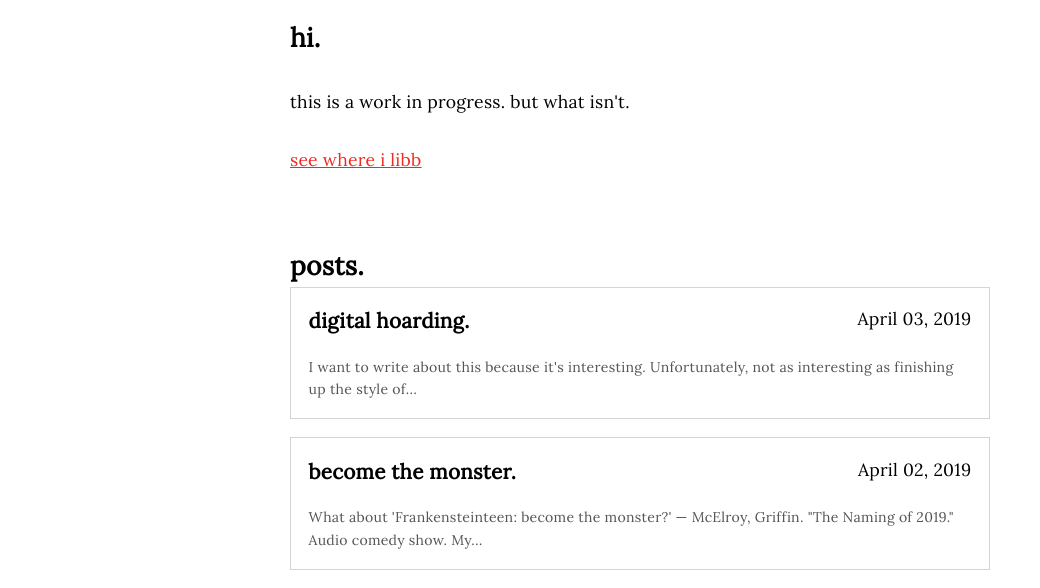
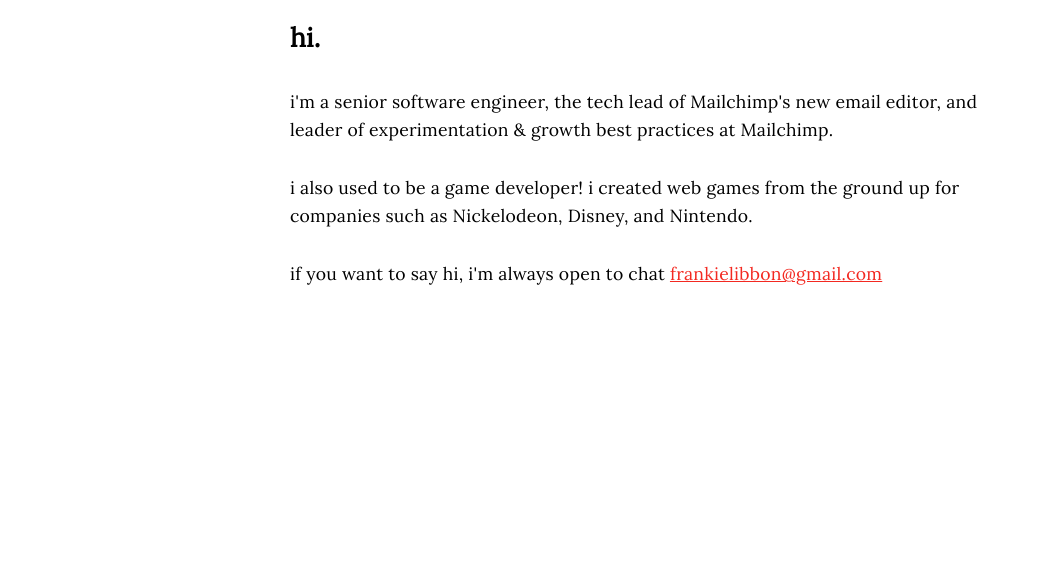
Before and after one commit to Flibbon/personal-site, a Gatsby site: page / in a window 1280 px wide. Shown: the part 94-682 px from the top of the page, without its empty margins (0-1040 px from the left). Built offline with nearby package versions, Linux system fonts and the light colour scheme; Gatsby itself is replaced by a stand-in of ours.

Commit message:
Update index.js

```diff
--- a/src/pages/index.js
+++ b/src/pages/index.js
@@ -1,56 +1,20 @@
 import React from "react";
-import { graphql } from 'gatsby'
-import { Link } from "gatsby";
 
 import Layout from "../components/Layout";
 import SEO from "../components/SEO";
 
-const Home = ({ data }) => {
-  const { edges: posts } = data.allMarkdownRemark;
+const Home = () => {
   return (
     <Layout>
       <SEO title="home" />
       <div className="main">
         <h2>hi.</h2>
-        <p>this is a work in progress. but what isn't.</p>
-        <Link to="/libbon-life/">see where i libb</Link>
-      </div>
-      <div>
-        <h2>posts.</h2>
-        {posts
-          .filter(post => post.node.frontmatter.title.length > 0)
-          .map(({ node: post }) => {
-            return (
-              <Link to={post.frontmatter.path} key={post.id} className="post">
-                <div className="post_header">
-                  <h3 className="post_title">{post.frontmatter.title}</h3>
-                  <p className="post_date">{post.frontmatter.date}</p>
-                </div>
-                <p className="post_excerpt">{post.excerpt}</p>
-              </Link>
-            );
-          })}
+        <p>i'm a senior software engineer, the tech lead of Mailchimp's new email editor, and leader of experimentation & growth best practices at Mailchimp.</p>
+        <p>i also used to be a game developer! i created web games from the ground up for companies such as Nickelodeon, Disney, and Nintendo.</p>
+        <p>if you want to say hi, i'm always open to chat <a href="mailto:frankielibbon@gmail.com">frankielibbon@gmail.com</a></p>
       </div>
     </Layout>
   );
 };
 
-export const pageQuery = graphql`
-  query IndexQuery {
-    allMarkdownRemark(sort: { order: DESC, fields: [frontmatter___date] }) {
-      edges {
-        node {
-          excerpt(pruneLength: 120)
-          id
-          frontmatter {
-            title
-            date(formatString: "MMMM DD, YYYY")
-            path
-          }
-        }
-      }
-    }
-  }
-`;
-
 export default Home;
```
